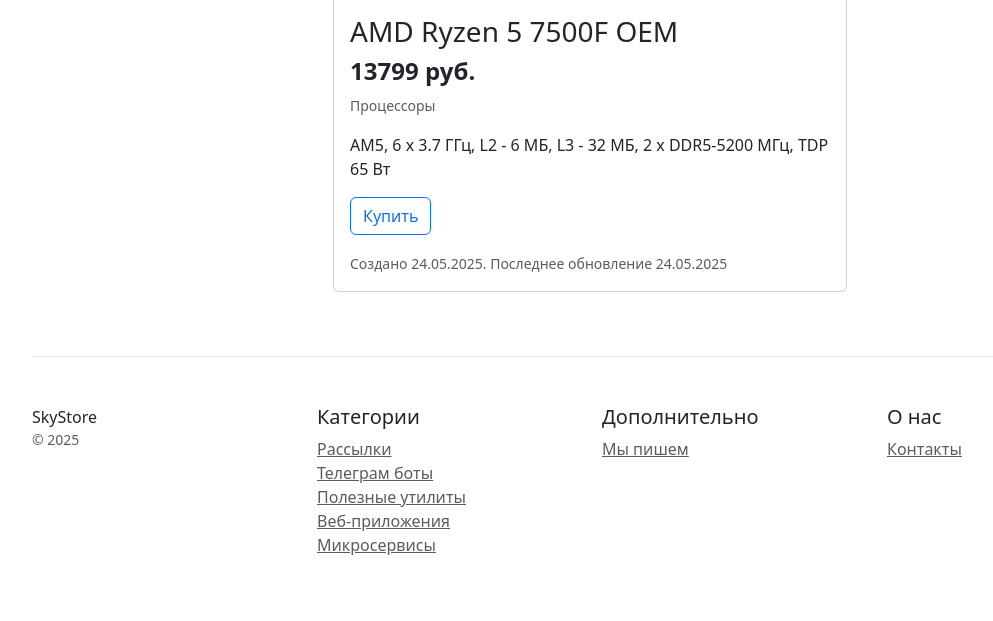
After one commit to nex-kex/DjangoApp, a Django app: page /product_details/2/ in a window 1280 px wide. The commit adds this page. Shown: the part 493-1114 px from the top of the page, without its empty margins (50-1043 px from the left). Run offline with Django 5.2, Linux system fonts and the light colour scheme; data comes from the database, SQL or seed files in the repository; some libraries are stand-ins or nearby versions.

Commit message:
Product_details added

```diff
--- a/catalog/templates/catalog/base.html
+++ b/catalog/templates/catalog/base.html
@@ -1,5 +1,5 @@
 <!doctype html>
-<html lang="en">
+<html lang="ru">
 <head>
     <meta charset="utf-8">
     <meta name="viewport" content="width=device-width, initial-scale=1">
--- /dev/null
+++ b/catalog/templates/catalog/product_details.html
@@ -0,0 +1,38 @@
+{% extends 'catalog/base.html' %}
+
+{% block title %}{{ product.name }}{% endblock %}
+
+{% block content %}
+
+<div class="row">
+    <div class="col-3"></div>
+    <div class="col-6">
+        <div class="card m-3">
+            <img src="/media/{{ product.image }}" class="card-img-top" alt="">
+            <div class="card-body">
+                <h3>
+                    {{ product.name }}
+                </h3>
+                <h4 class="fw-bold">
+                    {{ product.price }} руб.
+                </h4>
+                <p class="card-text"><small class="text-body-secondary">
+                    {{ product.category }}
+                </small></p>
+                <p class="card-text">
+                    {{ product.description }}
+                </p>
+                <div class="input-group mb-3">
+                    <button class="btn btn-outline-primary" type="button">Купить</button>
+                </div>
+                <p class="card-text"><small class="text-body-secondary">
+                    Создано {{ product.created_at | date:"d.m.Y" }}.
+                    Последнее обновление {{ product.updated_at | date:"d.m.Y" }}
+                </small></p>
+            </div>
+        </div>
+    </div>
+    <div class="col-3"></div>
+</div>
+
+{% endblock %}
--- a/catalog/urls.py
+++ b/catalog/urls.py
@@ -1,11 +1,12 @@
 from django.urls import path
 
 from catalog.apps import CatalogConfig
-from catalog.views import contacts, home
+from . import views
 
 app_name = CatalogConfig.name
 
 urlpatterns = [
-    path("", home, name="home"),
-    path("contacts/", contacts, name="contacts"),
+    path("", views.home, name="home"),
+    path("contacts/", views.contacts, name="contacts"),
+    path("product_details/<int:product_id>/", views.product_details, name='product_details')
 ]
--- a/catalog/views.py
+++ b/catalog/views.py
@@ -1,5 +1,6 @@
 from django.http import HttpResponse
 from django.shortcuts import render
+from .models import Product
 
 
 def home(request):
@@ -13,3 +14,10 @@
         # message = request.POST.get("message")
         return HttpResponse(f"Спасибо, {name}! Ваше сообщение получено.")
     return render(request, "catalog/contacts.html")
+
+
+def product_details(request, product_id):
+    context = {
+        "product": Product.objects.get(id=product_id)
+    }
+    return render(request, 'catalog/product_details.html', context)
--- a/config/urls.py
+++ b/config/urls.py
@@ -7,4 +7,4 @@
 urlpatterns = [
     path("admin/", admin.site.urls),
     path("", include("catalog.urls", namespace="catalog")),
-] + static(settings.MEDIA_URL, docyment_root=settings.MEDIA_ROOT)
+] + static(settings.MEDIA_URL, document_root=settings.MEDIA_ROOT)
```
Also changed, not shown: media/catalog/media/200e4a08e74afcc3cf1d54d47b758cbbf14c71973a64009553347d2b234b5af4.jpg.webp (added), media/catalog/media/245b9c2a2cf30b7631961ffac5970e7ceaec850f9d4decac67469d320edf8652.jpg.webp (added).
